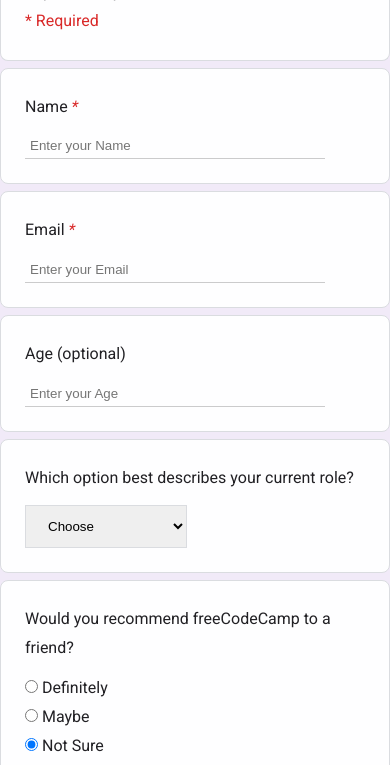
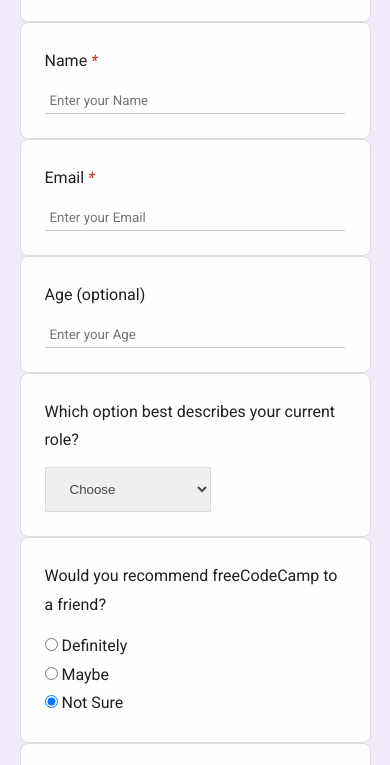
Before and after one commit to KailashGanesh/SurveyFormFCC, a plain HTML site: page index.html in a window 390 px wide. Shown: the part 230-995 px from the top of the page. Drawn offline with Linux system fonts and the light colour scheme.

Commit message:
made page responsive

```diff
--- a/index.html
+++ b/index.html
@@ -24,12 +24,12 @@
         <!-- name -->
         <div class="box-curved">
             <label id="name-label" class="question">Name <i class="required">*</i></label>
-            <input id="name" type="text" placeholder="Enter your Name" class="text-box" required>
+            <input id="name" type="text" placeholder="Enter your Name" class="text-box" autocomplete="off" required>
         </div>
         <!-- email -->
         <div class="box-curved">
             <label id="email-label" class="question">Email <i class="required">*</i></label>
-            <input id="email" type="email"  placeholder="Enter your Email" class="text-box" required>
+            <input id="email" type="email"  placeholder="Enter your Email" class="text-box"  autocomplete="off" required>
         </div>
         <!-- number -->
         <div class="box-curved">
--- a/style.css
+++ b/style.css
@@ -8,35 +8,44 @@
     --gray-color:#dadce0;
 }
 
-*{
+*,*:before, *:after {
     box-sizing: border-box;
     margin:0;
     padding:0;
 }
 
-h1{
-    font-weight: 400;
-}
 
 body{
     background-color:var(--bg-color);
     color: var(--black-color);
     font-family: Roboto,Draft,Helvetica,Arial,sans-serif;
+    font-weight: 400;
+    line-height: 1.8;
+
     display: flex;
     flex-direction: column;
     align-items: center;
     justify-content: space-around;
     align-content: space-around;
-    line-height: 1.8;
 }
 
-/* form{
+h1{
+    font-weight: 400;
+    line-height: 1.2;
+}
+
+p{
+    font-size: 1rem;
+}
+
+form{
+    width: 100%;
     display: flex;
     flex-direction: column;
     align-items: center;
-    justify-content: center;
-} */
-
+    justify-content: space-around;
+    align-content: space-around;
+}
 
 .box-curved{
     background-color: var(--box-curved-color);
@@ -50,8 +59,10 @@ body{
     justify-content: space-between;
     /* width: 550px; */
     max-width: 600px;
-    width: 100vw;
-    margin-bottom: 7px;
+    /* max-width: 180vw; */
+    /* width: 600px; */
+    width: 90%;
+    /* margin-bottom: 10px; */
 }
 
 .border-top-purple{
@@ -72,15 +83,43 @@ body{
     border-color: rgb(0, 0, 0,.2);
     z-index: 0;
     word-wrap: break-word;
-    transform: 143ms cubic-bezier(0.55, 0.09, 0.68, 0.53);
-    width: 300px;
+    transition: 0.2s ease all;
+    max-width: 300px;
+    width: 100%;
     padding: 5px;
     resize: none;
+    font-family: Roboto,Draft,Helvetica,Arial,sans-serif;
     font-weight: normal;
 }
 
+.text-box::before, .text-box::after{
+    content: 'PPP';
+}
+
+/* .text-box:before, .text-box:after {
+	height: 2px;
+	width: 0;
+	bottom: 1px;
+	position: absolute;
+	background: #2F80ED;
+	transition: 0.2s ease all;
+}
+
+.text-box:before {
+	left: 50%;
+}
+
+.text-box:after {
+	right: 50%;
+} */
+
+/* active state */
+/* .text-box:focus ~ .text-box:before, .text-box:focus ~ .text-box:after {
+	width: 50%;
+} */
+
 .text-box:focus{
-    border-bottom: 3px solid var(--main-accent-color);
+    border-bottom: 2px solid var(--main-accent-color);
 }
 
 .question{
@@ -97,13 +136,51 @@ body{
     font-weight: 500;
 }
 
+
 .dropdown{
+    padding: 13px 20px 13px 20px;
+    border: 1px solid var(--gray-color);
+    color: rgb(0, 0, 0,.7);
+    cursor: pointer;
+    /* -webkit-appearance: none; */
+    /* -moz-appearance: none; */
     /* appearance: none; */
-    padding: 12px 18px 12px 18px;
-    border: 1px solid var(--gray-color);
-    cursor: pointer;
+
+    display: block;
+    max-width: 320px;
+    /* border: 1px solid #0ebeff; */
+    background-image: none;
+    -ms-word-break: normal;
+    word-break: normal;
+    transition: 0.2s ease all;
+}
+
+.dropdown::-ms-expand {
+     display: none;
+}
+
+.dropdown::after {
+    content: "\f13a";
+    position: absolute;
+    right: 0;
+    width: 60px;
+    height: 18%;
+    text-align: center;
+    font-size: 25px;
+    line-height: 31px;
+    color: rgba(255, 255, 255, 0.5);
+    background-color: rgba(255, 255, 255, 0.1);
 }
 
 .dropdown:focus{
     outline: none;
+    color: rgb(0, 0, 0,1);
 }
+
+/*
+.dropdown:focus ~ .select-label, .select-text:valid ~ .select-label {
+	color: #2F80ED;
+	top: -20px;
+	transition: 0.2s ease all;
+	font-size: 14px;
+}
```
Also changed, not shown: 1 other file.
